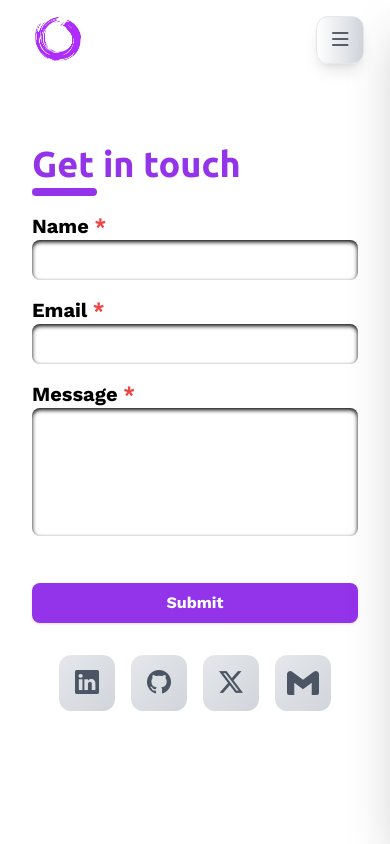
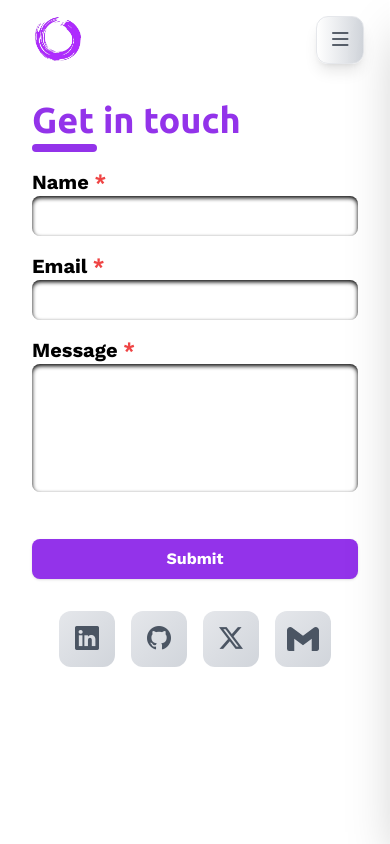
Before and after one commit to Jatinbhardwaj-093/JB, a Vue app: page /contact in a window 390 px wide. Built offline with nearby package versions, Linux system fonts and the light colour scheme.

Commit message:
top margin fix

```diff
--- a/src/components/ContactMail.vue
+++ b/src/components/ContactMail.vue
@@ -79,7 +79,7 @@ const closePopup = () => {
 
 <template>
     <div :data-theme="themeStore.theme">
-        <div class="flex flex-col md:flex-row justify-center items-center p-4 space-y-8 md:space-y-0">
+        <div class="flex flex-col md:flex-row justify-center items-center p-4 pt-1">
             <!-- Left Side: Image -->
             <div class="w-min hidden lg:block mx-auto rounded-3xl">
                 <img v-if="themeStore.theme === 'light'" src="../assets/images/ContactPage/morningSloth.jpg"
@@ -89,7 +89,7 @@ const closePopup = () => {
             </div>
 
             <!-- Right Side: Form -->
-            <div class="w-full md:w-1/2 lg:w-1/2 mt-8 lg:mt-4 px-4">
+            <div class="w-full md:w-1/2 lg:w-1/2 px-4">
                 <p class="text-4xl font-bold font-ubuntu text-purple-600">
                     Get in touch
                 </p>
```
